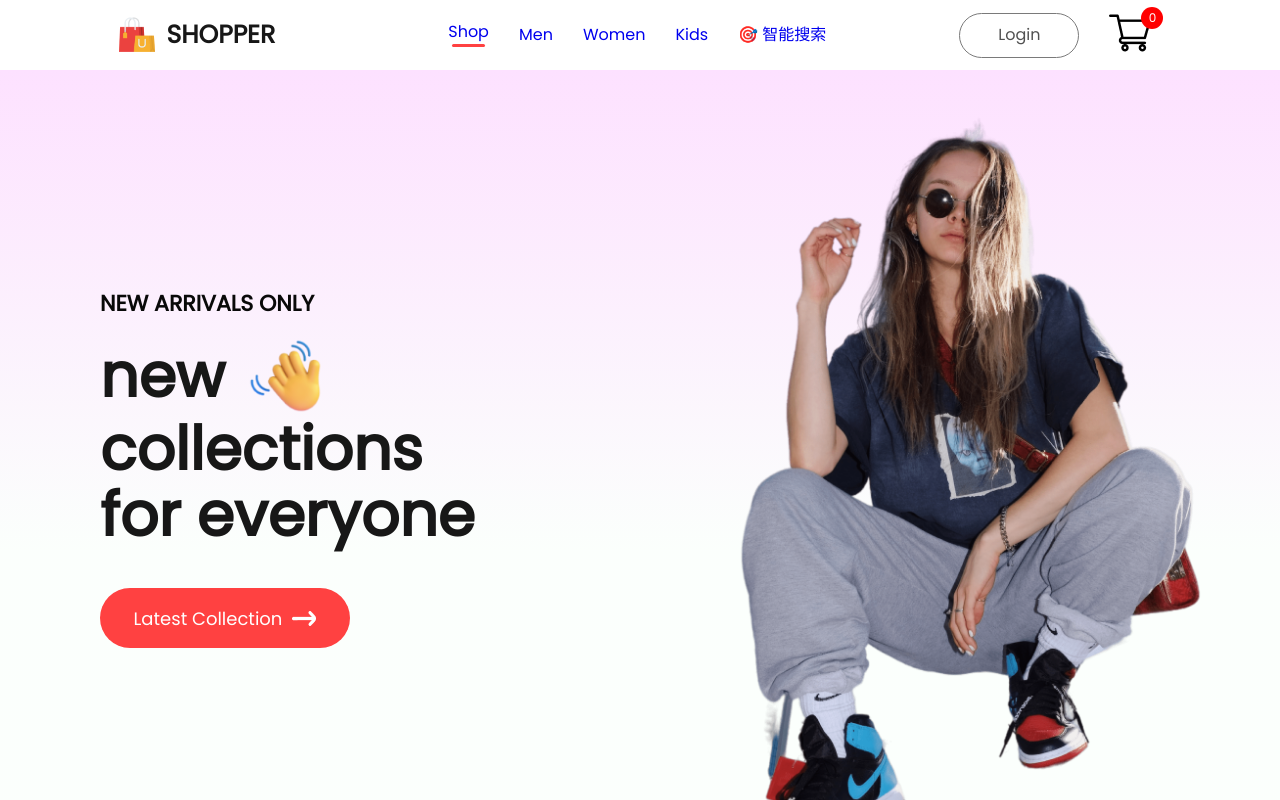
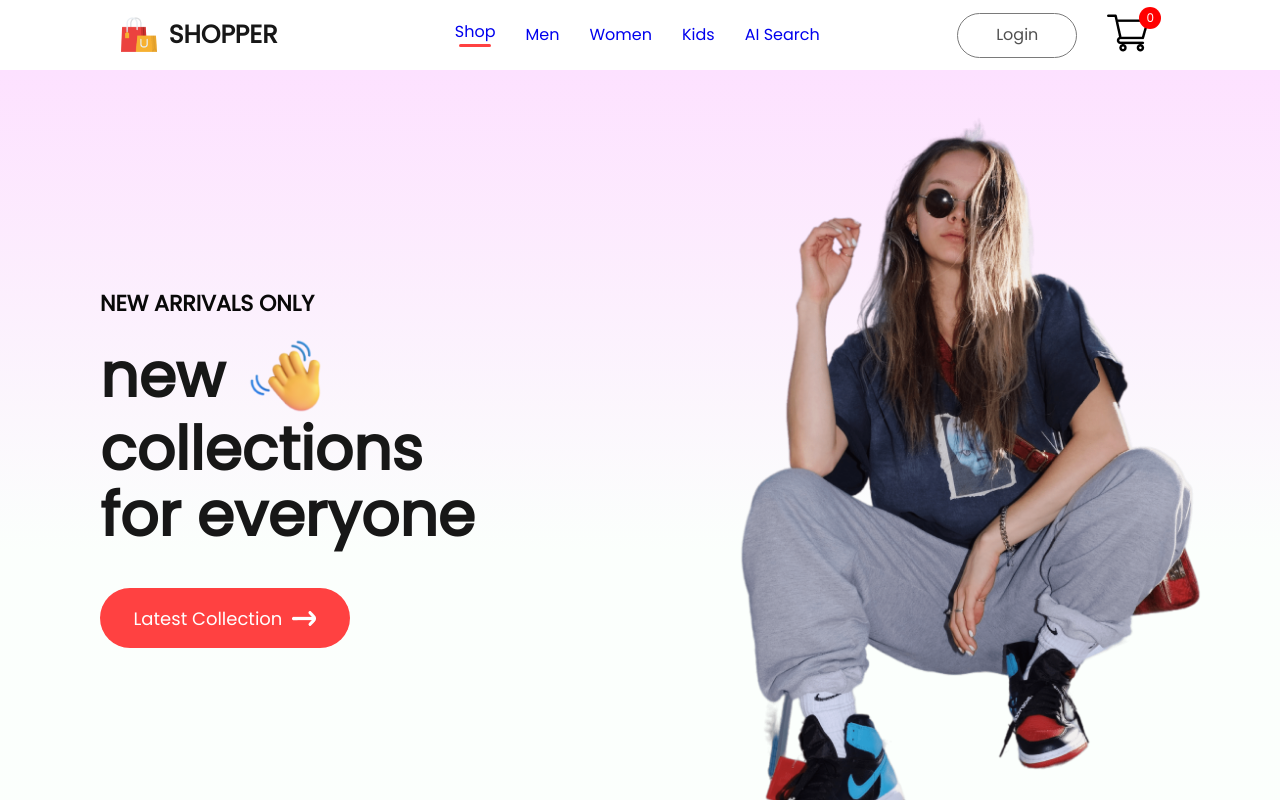
Before and after one commit to nccu231015/ecommerce-frontend, a React (Create React App) app: page / in a window 1280 px wide. Shown: the top 800 px of the page. Built offline with nearby package versions, Linux system fonts and the light colour scheme; no server answers.

Commit message:
更新文字：將「智能搜索」改為「AI Search」，推薦分析改為英文標題

```diff
--- a/src/Components/AISearch/AISearch.jsx
+++ b/src/Components/AISearch/AISearch.jsx
@@ -225,7 +225,7 @@ const AISearch = () => {
     <div className="ai-search">
       {/* 搜索標題 */}
       <div className="search-header">
-        <h2>🧠 AI 語意搜索</h2>
+        <h2>🧠 AI Search</h2>
         <p>使用先進的 AI 語義理解技術，智能找到最符合您需求的商品</p>
       </div>
 
@@ -351,7 +351,7 @@ const AISearch = () => {
             <div className="ai-analysis-header">
               <div className="ai-analysis-title">
                 <span>🤖</span>
-                AI 智能推薦分析
+                AI Recommendation Analysis
               </div>
               <button className="close-modal" onClick={closeAIAnalysis}>×</button>
             </div>
--- a/src/Components/Navbar/Navbar.jsx
+++ b/src/Components/Navbar/Navbar.jsx
@@ -32,7 +32,7 @@ export const Navbar = () => {
             <li onClick={()=>{setMenu("mens")}}><Link style={{textDecoration: 'none'}} to='/mens'>Men</Link>{menu==="mens"?<hr/>:<></>}</li>
             <li onClick={()=>{setMenu("womens")}}><Link style={{textDecoration: 'none'}} to='/womens'>Women</Link>{menu==="womens"?<hr/>:<></>}</li>
             <li onClick={()=>{setMenu("kids")}}><Link style={{textDecoration: 'none'}} to='/kids'>Kids</Link>{menu==="kids"?<hr/>:<></>}</li>
-                                   <li onClick={()=>{setMenu("search")}}><Link style={{textDecoration: 'none'}} to='/search'>🎯 智能搜索</Link>{menu==="search"?<hr/>:<></>}</li>
+                                   <li onClick={()=>{setMenu("search")}}><Link style={{textDecoration: 'none'}} to='/search'>AI Search</Link>{menu==="search"?<hr/>:<></>}</li>
         </ul>
         <div className="nav-login-cart">
             {localStorage.getItem("auth-token")
```
